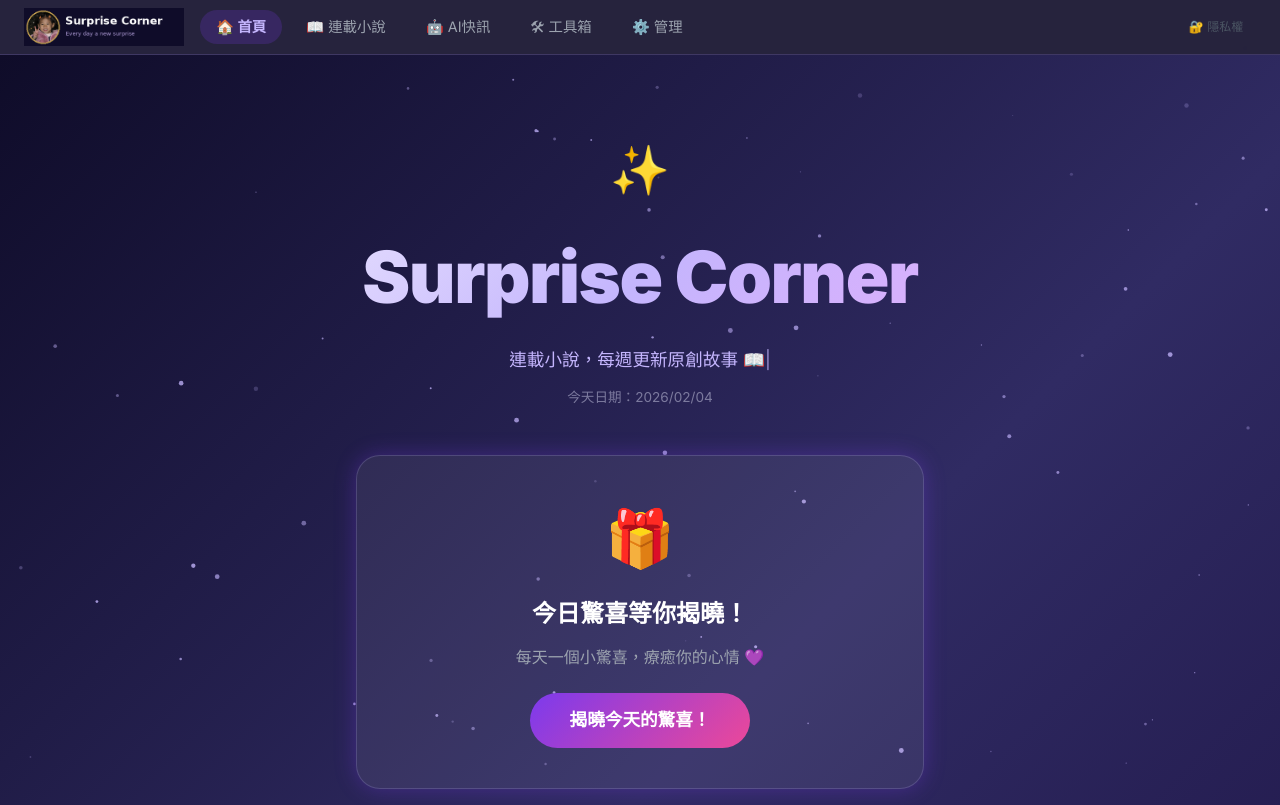
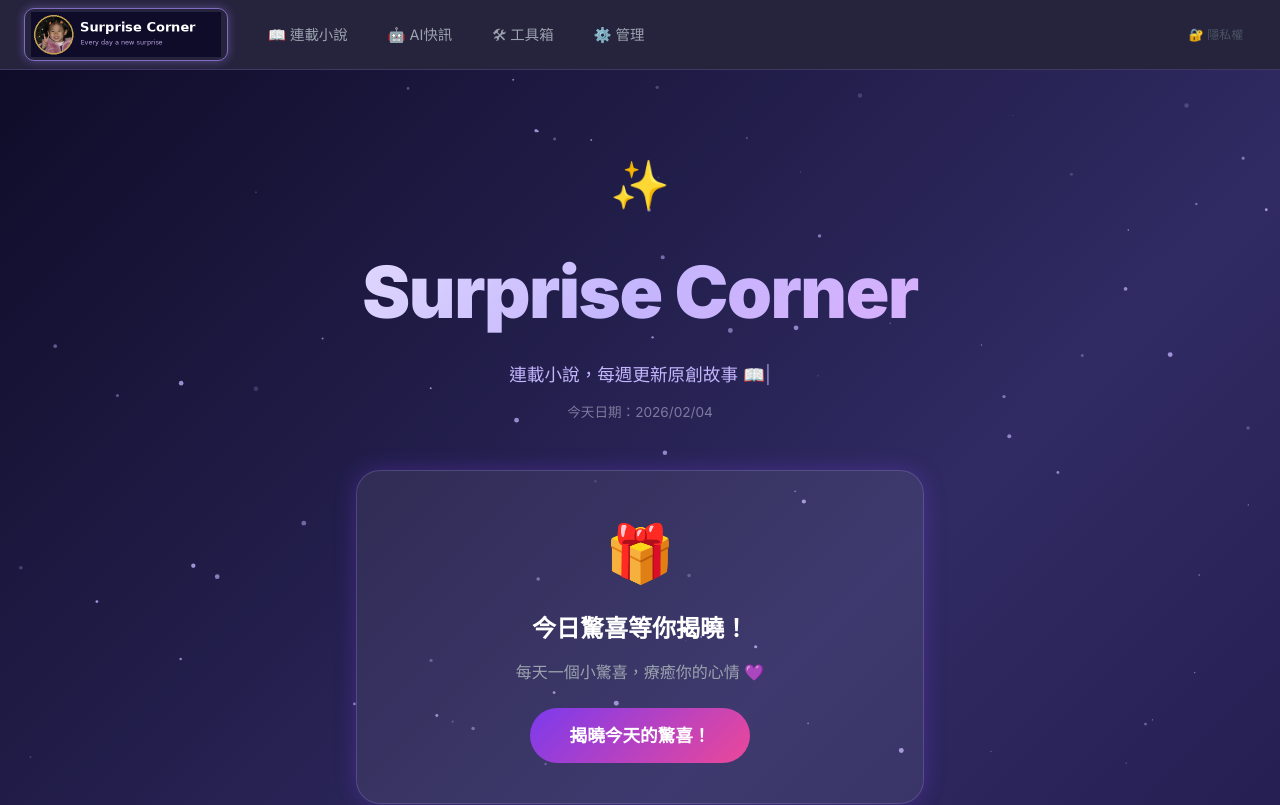
Before and after one commit to lululin221010/surprise-corner, a Next.js app: page / in a window 1280 px wide. Shown: the top 805 px of the page. Built offline with nearby package versions, Linux system fonts and the light colour scheme; no server answers; the database is empty.

Commit message:
feat: Logo 加大並取代首頁導覽連結，首頁時顯示紫色光暈框

```diff
--- a/src/components/Navbar.tsx
+++ b/src/components/Navbar.tsx
@@ -6,7 +6,7 @@ import Image from 'next/image';
 import { usePathname } from 'next/navigation';
 
 const links = [
-  { href: '/', label: '🏠 首頁' },
+  // ✅ 移除「首頁」，Logo 本身即為首頁入口
   { href: '/novels', label: '📖 連載小說' },
   { href: '/ai-news', label: '🤖 AI快訊' },
   { href: '/tools', label: '🛠 工具箱' },
@@ -15,6 +15,8 @@ const links = [
 
 export default function Navbar() {
   const pathname = usePathname();
+  const isHome = pathname === '/';
+
   return (
     <nav style={{
       position: 'sticky', top: 0, zIndex: 999,
@@ -24,19 +26,36 @@ export default function Navbar() {
       padding: '0.5rem 1.5rem', flexWrap: 'wrap',
     }}>
 
-      {/* ✅ Logo */}
-      <Link href="/" style={{ textDecoration: 'none', marginRight: '0.5rem', flexShrink: 0 }}>
+      {/* ✅ Logo — 加大尺寸 + 首頁時加紫色光暈框 */}
+      <Link
+        href="/"
+        style={{
+          textDecoration: 'none',
+          marginRight: '1rem',
+          flexShrink: 0,
+          display: 'block',
+          borderRadius: '10px',
+          padding: '3px 6px',
+          border: isHome
+            ? '1.5px solid rgba(167,139,250,0.7)'
+            : '1.5px solid transparent',
+          boxShadow: isHome
+            ? '0 0 10px rgba(167,139,250,0.4)'
+            : 'none',
+          transition: 'all 0.3s ease',
+        }}
+      >
         <Image
           src="/logo.png"
           alt="Surprise Corner"
-          width={160}
-          height={38}
+          width={190}   /* ✅ 原本 160 → 190，更明顯 */
+          height={45}   /* ✅ 原本 38 → 45 */
           style={{ objectFit: 'contain', display: 'block' }}
           priority
         />
       </Link>
 
-      {/* 主要導覽連結 */}
+      {/* 主要導覽連結（不含首頁） */}
       {links.map(link => (
         <Link key={link.href} href={link.href} style={{
           color: pathname === link.href ? '#c4b5fd' : '#9ca3af',
@@ -49,7 +68,7 @@ export default function Navbar() {
         </Link>
       ))}
 
-      {/* ✅ 隱私權政策（靠右，小字） */}
+      {/* ✅ 隱私權政策（靠右，小字）— 維持原有邏輯不動 */}
       <Link
         href="/privacy"
         style={{
```
